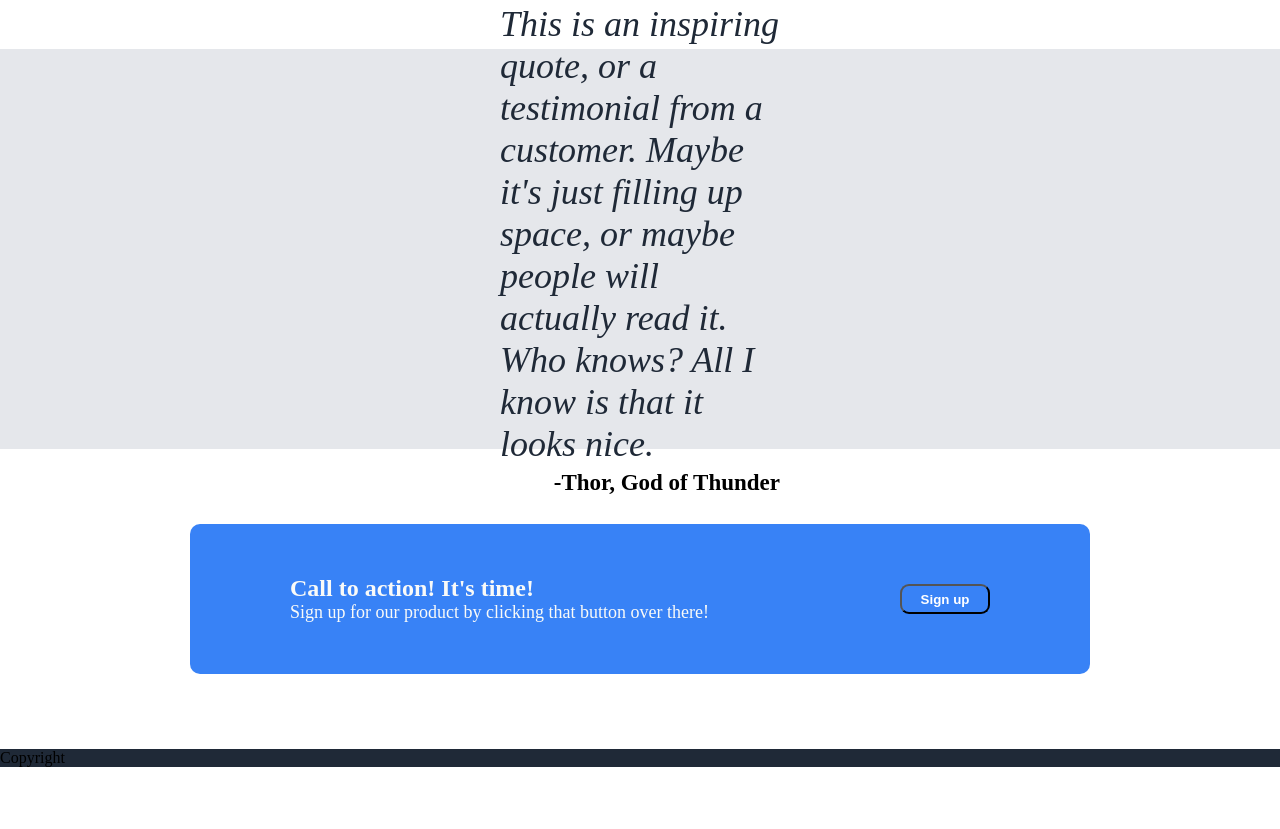
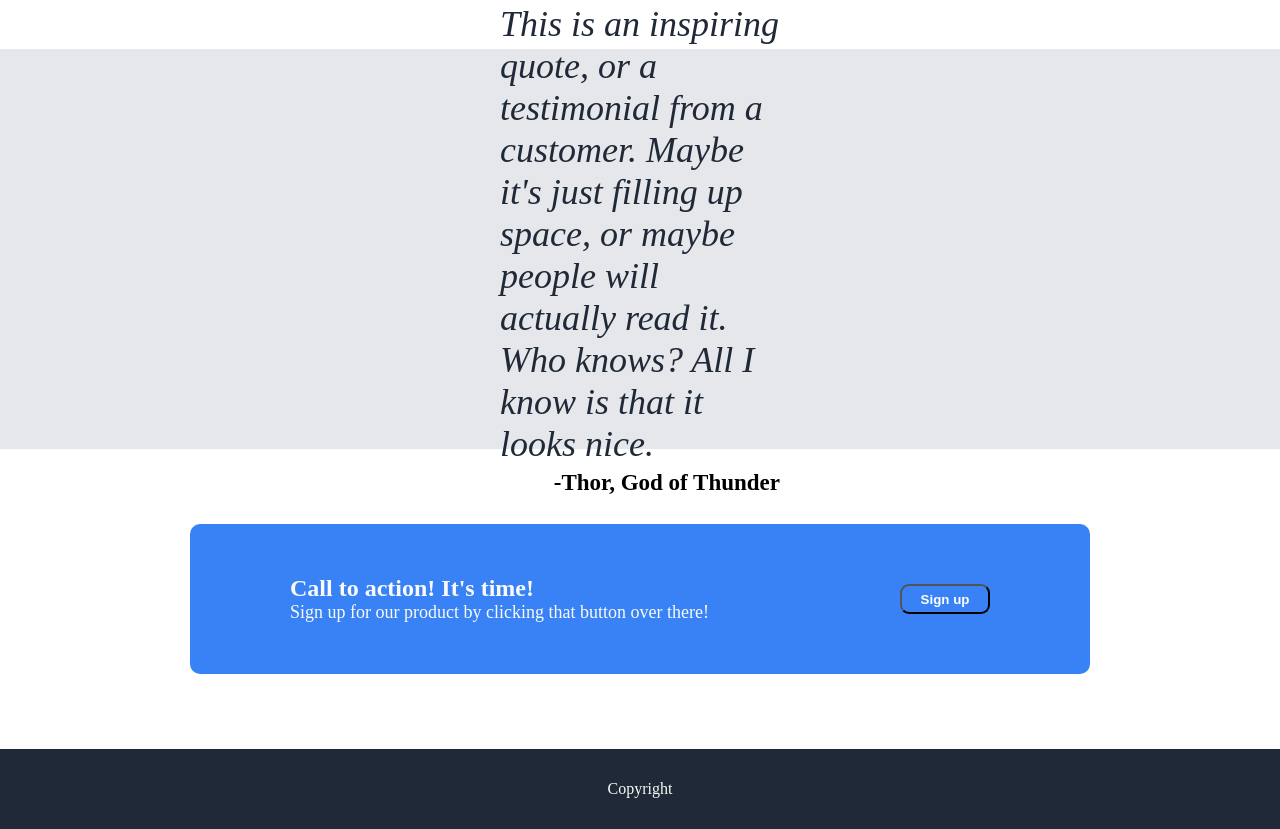
Before and after one commit to bartek204/landing-page, a plain HTML site: page index.html in a window 1280 px wide. Shown: the part 891-1720 px from the top of the page. Before the commit the page ends 1658 px from the top, so only its background shows below. Drawn offline with Linux system fonts and the light colour scheme.

Commit message:
Start and finish footer
I increased hight to 80 pixels and placed "Copyright" in the center.

```diff
--- a/style.css
+++ b/style.css
@@ -175,6 +175,19 @@ p {
 .call_to_action_button {
     margin-right: 100px;
 }
+/* fourth section END */
+
+footer {
+    height: 80px;
+    display: flex;
+    justify-content: center;
+    align-items: center;
+}
+
+.footer_text {
+    color: #F9FAF8;
+}
+
 /* FINAL TOUCHES:
 - button borders (fisrt button's border needs to be deleted, but second button needs white border)
 - decrease second section height a bit */
```
